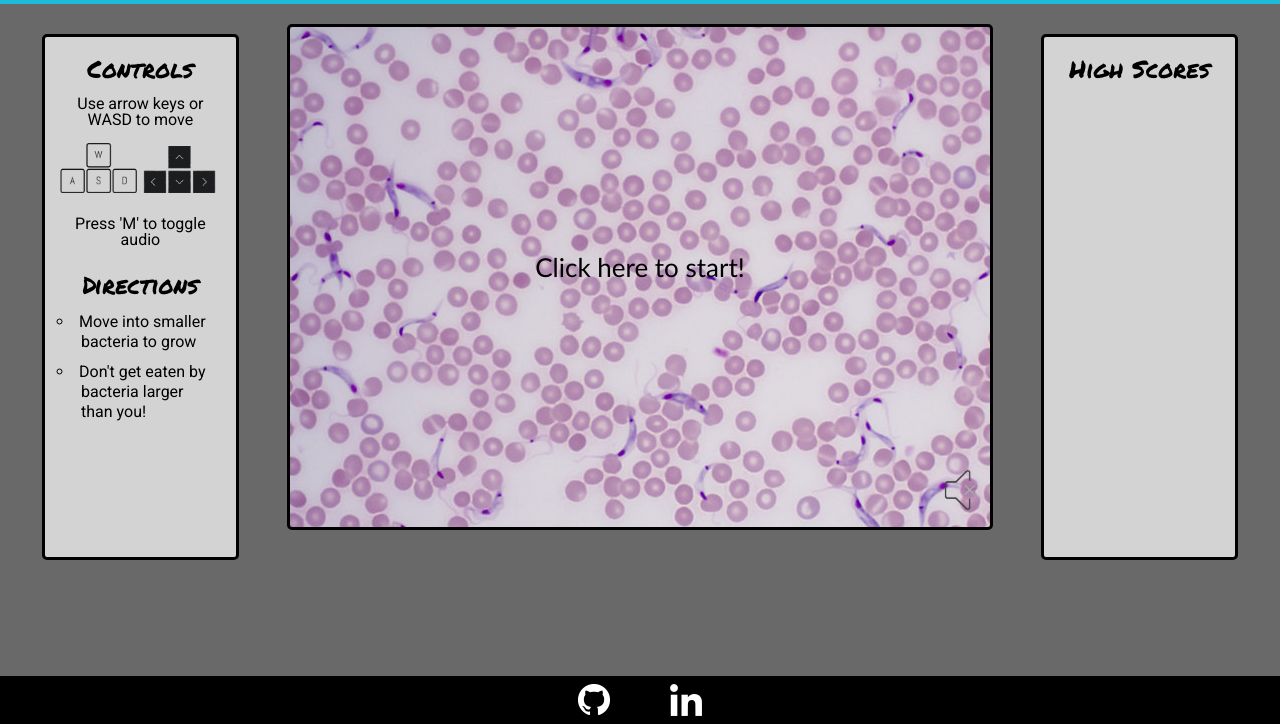
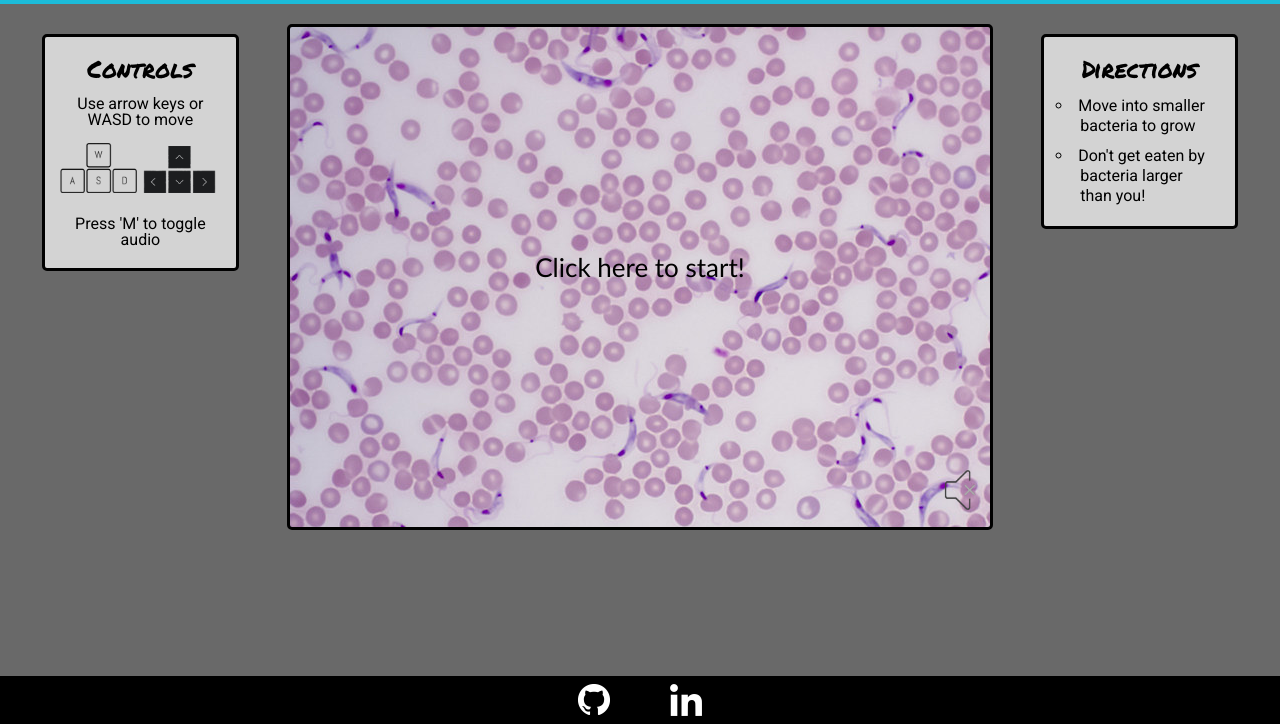
Before and after one commit to baustgen/CellGame, a website built with webpack: page index.html in a window 1280 px wide. Shown: the part 76-800 px from the top of the page. Built offline with nearby package versions, Linux system fonts and the light colour scheme.

Commit message:
Restyle and remove highscores

```diff
--- a/index.html
+++ b/index.html
@@ -32,6 +32,21 @@
                 </div>
                 <p>Press 'M' to toggle audio</p>
             </div>
+
+        </aside>
+
+        <main class="game-container">
+            <canvas id="game-canvas" width="700px" height="500px" ></canvas>
+            <div class="mute"></div>
+        </main>
+
+        <aside class="right-aside">
+            <!-- <div>
+                <h2>High Scores</h2>
+                <ul id="scores-list">
+
+                </ul>
+            </div> -->
             <div class="directions">
                 <h2>Directions</h2>
                 <ul class="directions-list">
@@ -43,21 +58,6 @@
                     </li>
                 </ul>
             </div>
-        </aside>
-
-        <main class="game-container">
-            <canvas id="game-canvas" width="700px" height="500px" ></canvas>
-            <div class="mute"></div>
-        </main>
-
-        <aside class="right-aside">
-            <div>
-                <h2>High Scores</h2>
-                <ul id="scores-list">
-
-                </ul>
-            </div>
-
         </aside>
 
     </div>
--- a/stylesheets/cells.css
+++ b/stylesheets/cells.css
@@ -69,6 +69,7 @@ footer {
 aside {
     box-sizing: border-box;
     width: 16.66%;
+    height: fit-content;
     margin: 10px;
     padding: 15px;
     border: 3px solid black;
@@ -108,10 +109,6 @@ h2 {
     background-size: contain;
     display: inline-block;
     margin: 10px 0;
-}
-
-.directions h2 {
-    margin-top: 20px;
 }
 
 .directions-list {
```
Also changed, not shown: 1 other file.
